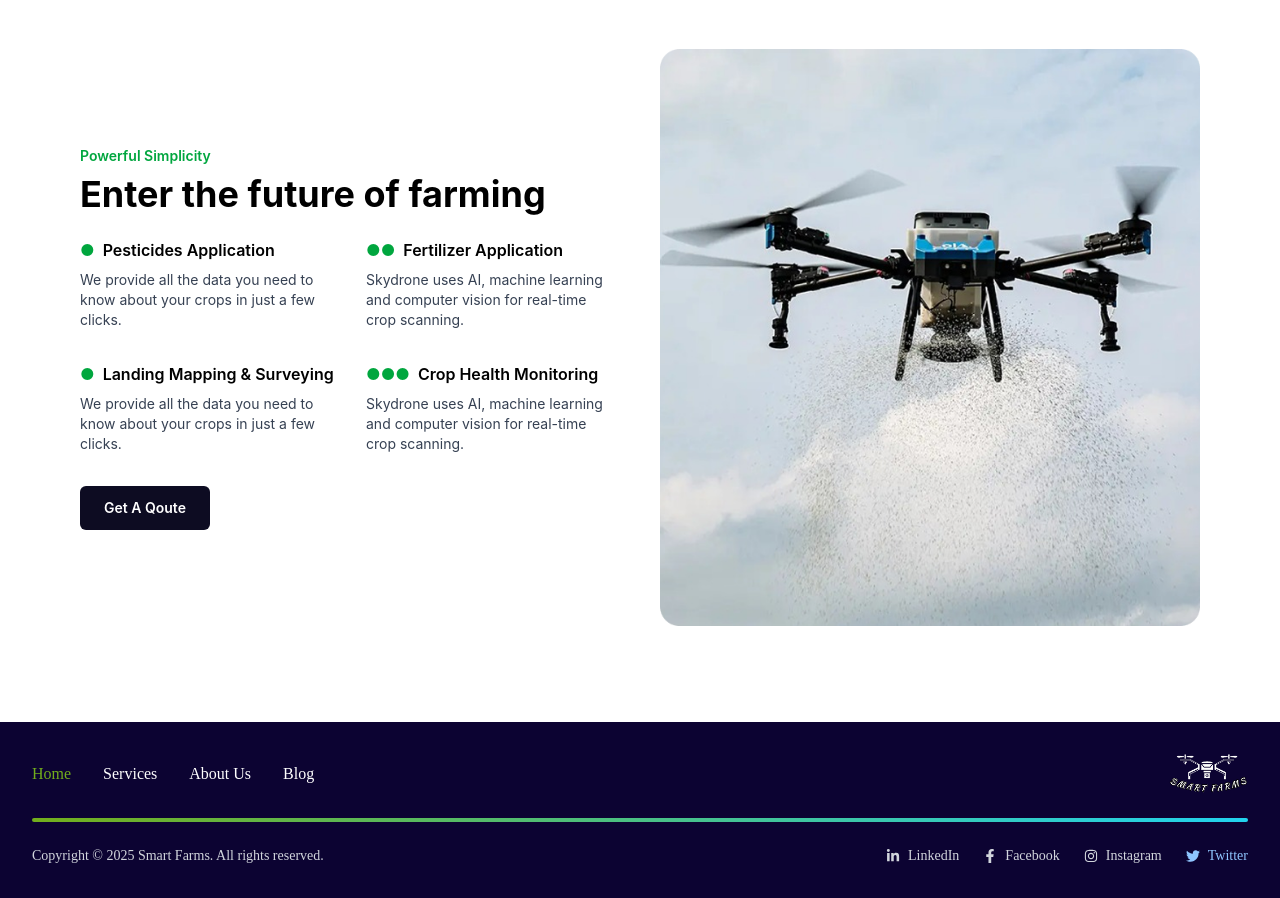
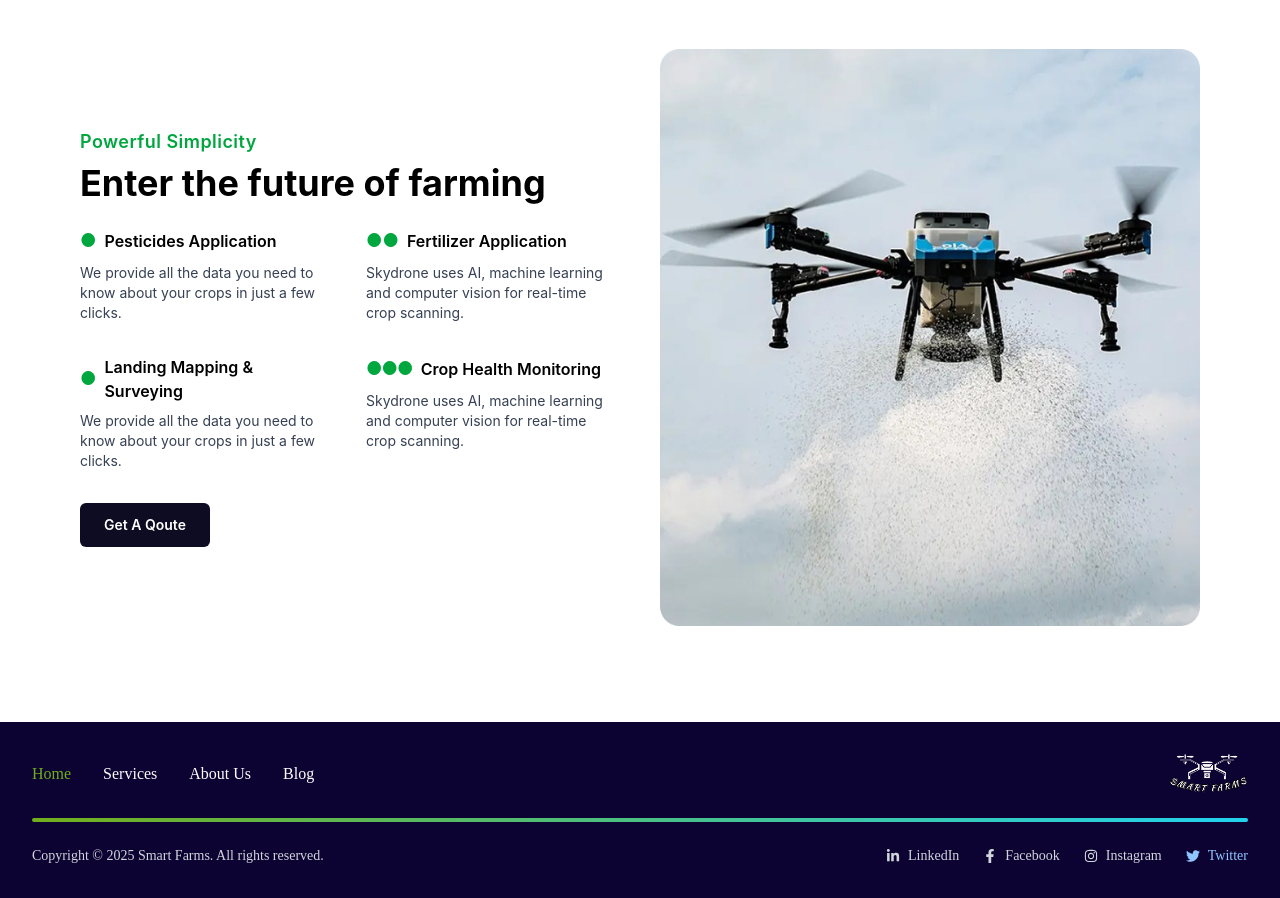
Before and after one commit to HudsonWayne/Smart-Farms, a Next.js app: page / in a window 1280 px wide. Shown: the part 3680-4578 px from the top of the page. Built offline with nearby package versions, Linux system fonts and the light colour scheme; a web font is replaced by a local one.

Commit message:
initial commit

```diff
--- a/src/components/SmartFarming.tsx
+++ b/src/components/SmartFarming.tsx
@@ -7,14 +7,18 @@ const SmartFarming = () => {
     <section className="bg-white py-16 px-6 md:px-20 flex flex-col md:flex-row items-center justify-between gap-10">
       {/* Left Content */}
       <div className="md:w-1/2">
-        <p className="text-green-600 font-semibold text-sm mb-2">Powerful Simplicity</p>
-        <h2 className="text-3xl md:text-4xl font-bold mb-6">Enter the future of farming</h2>
+        <p className="text-green-600 font-semibold text-[18px] tracking-wide mb-2">
+          Powerful Simplicity
+        </p>
+        <h2 className="text-3xl md:text-4xl font-bold mb-6">
+          Enter the future of farming
+        </h2>
 
         {/* Features Grid */}
         <div className="grid grid-cols-1 sm:grid-cols-2 gap-8">
           <div>
             <p className="flex items-center gap-2 font-semibold mb-2">
-              <span className="text-green-600">●</span> Pesticides Application
+              <span className="text-green-600 text-lg">●</span> Pesticides Application
             </p>
             <p className="text-sm text-gray-700">
               We provide all the data you need to know about your crops in just a few clicks.
@@ -22,7 +26,7 @@ const SmartFarming = () => {
           </div>
           <div>
             <p className="flex items-center gap-2 font-semibold mb-2">
-              <span className="text-green-600">●●</span> Fertilizer Application
+              <span className="text-green-600 text-lg">●●</span> Fertilizer Application
             </p>
             <p className="text-sm text-gray-700">
               Skydrone uses AI, machine learning and computer vision for real-time crop scanning.
@@ -30,7 +34,7 @@ const SmartFarming = () => {
           </div>
           <div>
             <p className="flex items-center gap-2 font-semibold mb-2">
-              <span className="text-green-600">●</span> Landing Mapping & Surveying
+              <span className="text-green-600 text-lg">●</span> Landing Mapping & Surveying
             </p>
             <p className="text-sm text-gray-700">
               We provide all the data you need to know about your crops in just a few clicks.
@@ -38,7 +42,7 @@ const SmartFarming = () => {
           </div>
           <div>
             <p className="flex items-center gap-2 font-semibold mb-2">
-              <span className="text-green-600">●●●</span> Crop Health Monitoring
+              <span className="text-green-600 text-lg tracking-tighter">●●●</span> Crop Health Monitoring
             </p>
             <p className="text-sm text-gray-700">
               Skydrone uses AI, machine learning and computer vision for real-time crop scanning.
@@ -58,7 +62,7 @@ const SmartFarming = () => {
           alt="Drone Farming"
           width={600}
           height={500}
-          className="rounded-lg object-cover"
+          className="rounded-lg object-cover w-full h-auto"
         />
       </div>
     </section>
```
